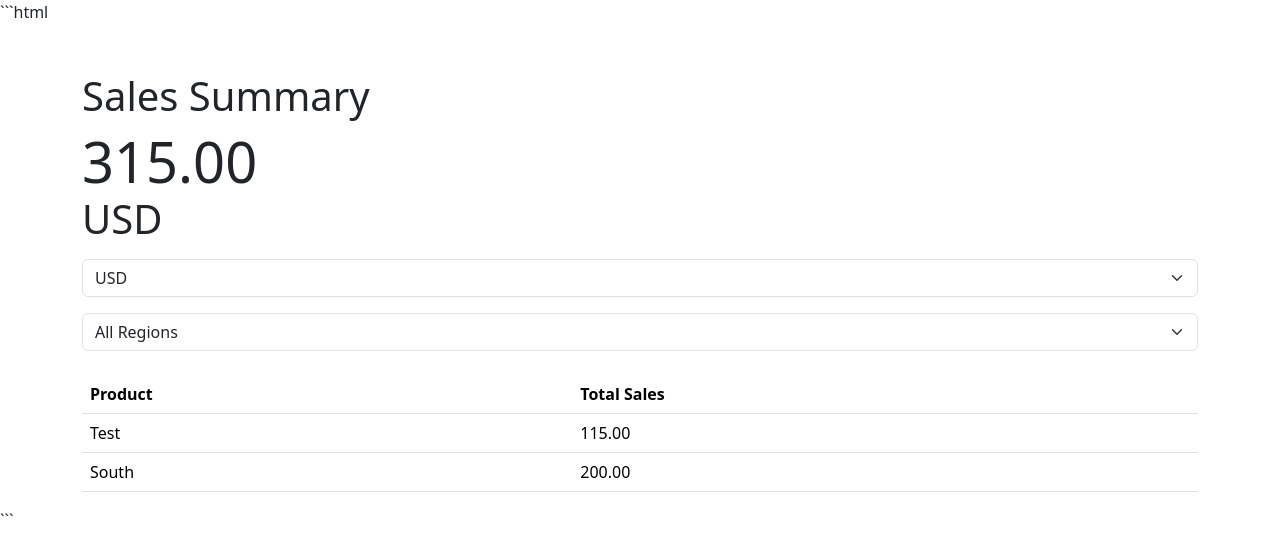
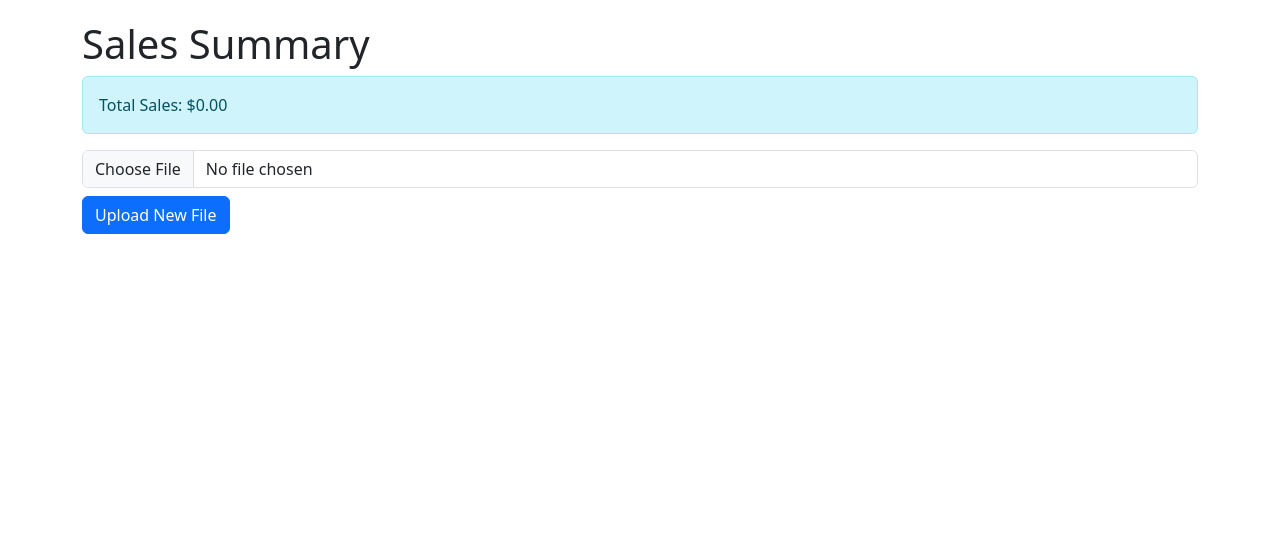
Before and after one commit to 23f1003086/sum-of-sales, a plain HTML site: page index.html in a window 1280 px wide. Drawn offline with nearby package versions, Linux system fonts and the light colour scheme.

Commit message:
Round 1 - Update index.html

````diff
--- a/index.html
+++ b/index.html
@@ -1,118 +1,81 @@
-```html
+
 <!DOCTYPE html>
 <html lang="en">
 <head>
     <meta charset="UTF-8">
     <meta name="viewport" content="width=device-width, initial-scale=1.0">
-    <title>Sales Summary 42</title>
-    <link href="https://cdn.jsdelivr.net/npm/bootstrap@5.3.0-alpha1/dist/css/bootstrap.min.css" rel="stylesheet">
+    <title>Sales Summary sample1</title>
+    <link href="https://cdn.jsdelivr.net/npm/bootstrap@5.3.0/dist/css/bootstrap.min.css" rel="stylesheet">
+    <style>
+        body {
+            padding: 20px;
+        }
+        #loading {
+            display: none;
+        }
+    </style>
 </head>
 <body>
-    <div class="container mt-5">
+    <div class="container">
         <h1>Sales Summary</h1>
-        <div id="total-sales" class="display-4" data-region=""></div>
-        <div id="total-currency" class="display-6">USD</div>
-        <select id="currency-picker" class="form-select mt-3">
-            <option value="USD">USD</option>
-            <option value="EUR">EUR</option>
-            <option value="GBP">GBP</option>
-        </select>
-        <select id="region-filter" class="form-select mt-3">
-            <option value="">All Regions</option>
-            <option value="North America">North America</option>
-            <option value="Europe">Europe</option>
-            <option value="Asia">Asia</option>
-        </select>
-        <table id="product-sales" class="table mt-4">
-            <thead>
-                <tr>
-                    <th>Product</th>
-                    <th>Total Sales</th>
-                </tr>
-            </thead>
-            <tbody></tbody>
-        </table>
+        <div id="loading">Processing...</div>
+        <div id="total-sales" class="alert alert-info" role="alert"></div>
+        <input type="file" id="file-input" class="form-control" accept=".csv">
+        <button id="upload-button" class="btn btn-primary mt-2">Upload New File</button>
     </div>
 
+    <script src="https://cdn.jsdelivr.net/npm/bootstrap@5.3.0/dist/js/bootstrap.bundle.min.js"></script>
     <script>
-        document.title = 'Sales Summary 42';
+        document.title = 'Sales Summary sample1';
 
-        let totalSales = 0;
-        let exchangeRates = {};
-        let productSales = {};
-
-        fetch('data.csv')
-            .then(response => response.text())
-            .then(data => {
-                const rows = data.split('\n').slice(1);
-
-                rows.forEach(row => {
-                    const columns = row.split(',');
-                    if (columns.length > 2) {
-                        const product = columns[0].trim();
-                        const sales = parseFloat(columns[1]) || 0;
-                        const region = columns[2].trim();
-                        totalSales += sales;
-                        productSales[product] = { sales: (productSales[product]?.sales || 0) + sales, region: region };
-                    }
-                });
-
-                updateTotalSales();
-                populateProductTable();
-            });
-
-        fetch('rates.json')
-            .then(response => response.json())
-            .then(data => {
-                exchangeRates = data;
-                updateCurrency();
-            });
-
-        document.querySelector('#currency-picker').addEventListener('change', updateCurrency);
-        document.querySelector('#region-filter').addEventListener('change', updateTotalSales);
-
-        function updateCurrency() {
-            const selectedCurrency = document.querySelector('#currency-picker').value;
-            const rate = exchangeRates[selectedCurrency] || 1;
-            const convertedTotal = totalSales * rate;
-            document.querySelector('#total-sales').textContent = convertedTotal.toFixed(2);
-            document.querySelector('#total-currency').textContent = selectedCurrency;
-        }
-
-        function updateTotalSales() {
-            const selectedRegion = document.querySelector('#region-filter').value;
-            let filteredTotal = 0;
-
-            for (const [product, data] of Object.entries(productSales)) {
-                if (selectedRegion === "" || data.region === selectedRegion) {
-                    filteredTotal += data.sales;
-                }
-            }
-
-            const selectedCurrency = document.querySelector('#currency-picker').value;
-            const rate = exchangeRates[selectedCurrency] || 1;
-            document.querySelector('#total-sales').textContent = (filteredTotal * rate).toFixed(2);
-            document.querySelector('#total-sales').dataset.region = selectedRegion;
-        }
-
-        function populateProductTable() {
-            const tbody = document.querySelector('#product-sales tbody');
-            tbody.innerHTML = '';
-            for (const [product, data] of Object.entries(productSales)) {
-                const tr = document.createElement('tr');
-                tr.innerHTML = `<td>${product}</td><td>${data.sales.toFixed(2)}</td>`;
-                tbody.appendChild(tr);
+        async function fetchData() {
+            document.getElementById('loading').style.display = 'block';
+            try {
+                const response = await fetch('data.csv');
+                if (!response.ok) throw new Error('Network response was not ok');
+                const text = await response.text();
+                const data = parseCSV(text);
+                const totalSales = calculateTotalSales(data);
+                document.getElementById('total-sales').textContent = `Total Sales: $${totalSales.toFixed(2)}`;
+            } catch (error) {
+                document.getElementById('total-sales').textContent = 'Error loading data';
+                console.error('Error fetching data:', error);
+            } finally {
+                document.getElementById('loading').style.display = 'none';
             }
         }
 
-        // JS checks
-        console.assert(document.querySelectorAll('#product-sales tbody tr').length >= 1, 'Product sales table is empty');
-        console.assert((() => { const rows = [...document.querySelectorAll('#product-sales tbody tr td:last-child')]; const sum = rows.reduce((acc, cell) => acc + parseFloat(cell.textContent), 0); return Math.abs(sum - parseFloat(document.querySelector('#total-sales').textContent)) < 0.01; })(), 'Total sales does not match the sum of the product sales');
-        console.assert(!!document.querySelector('#currency-picker option[value="USD"]'), 'USD option is missing in currency picker');
-        console.assert(!!document.querySelector('#total-currency'), 'Total currency element is missing');
-        console.assert(document.querySelector('#region-filter').tagName === 'SELECT', 'Region filter is not a select element');
-        console.assert(document.querySelector('#total-sales').dataset.region !== undefined, 'Total sales does not have a data-region attribute');
+        function parseCSV(text) {
+            const rows = text.split('\n').map(row => row.split(','));
+            const headers = rows[0];
+            const salesIndex = headers.indexOf('sales');
+            return rows.slice(1).map(row => ({
+                sales: parseFloat(row[salesIndex]) || 0
+            }));
+        }
+
+        function calculateTotalSales(data) {
+            return data.reduce((sum, row) => sum + row.sales, 0);
+        }
+
+        document.getElementById('upload-button').addEventListener('click', () => {
+            const fileInput = document.getElementById('file-input');
+            const file = fileInput.files[0];
+            if (file) {
+                const reader = new FileReader();
+                reader.onload = (event) => {
+                    const text = event.target.result;
+                    const data = parseCSV(text);
+                    const totalSales = calculateTotalSales(data);
+                    document.getElementById('total-sales').textContent = `Total Sales: $${totalSales.toFixed(2)}`;
+                };
+                reader.readAsText(file);
+            } else {
+                alert('Please select a file first.');
+            }
+        });
+
+        fetchData();
     </script>
 </body>
 </html>
-```
````
